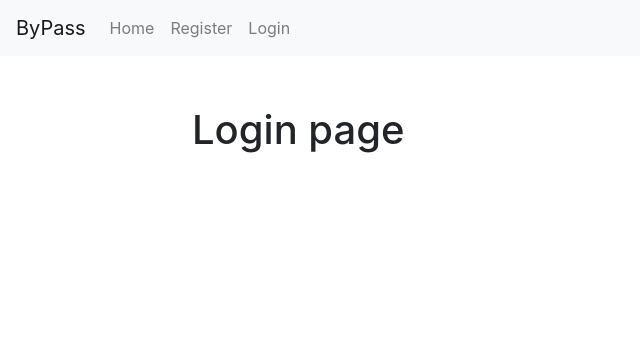
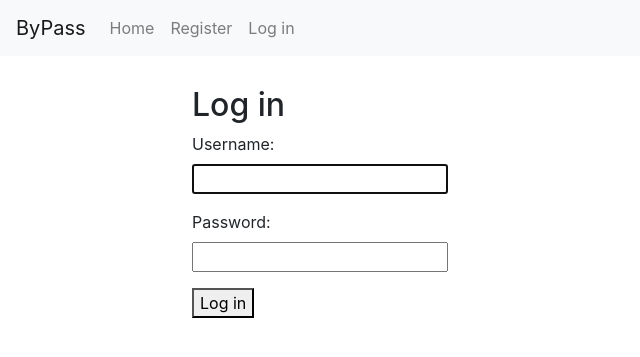
Before and after one commit to OnshaBogdan/by-pass, a Django app: page /login/ in a window 1280 px wide. Shown: the top 357 px of the page, without its empty margins (0-640 px from the left). Run offline with Django 3.2, Linux system fonts and the light colour scheme; some libraries are stand-ins or nearby versions.

Commit message:
registration and login finished. minor changes in html

```diff
--- a/bypass/bypass/settings.py
+++ b/bypass/bypass/settings.py
@@ -119,3 +119,6 @@ USE_TZ = True
 STATIC_URL = '/static/'
 
 AUTH_USER_MODEL = 'bypass_store.User'
+
+LOGIN_REDIRECT_URL = '/'
+LOGOUT_REDIRECT_URL = '/'
--- a/bypass/bypass/urls.py
+++ b/bypass/bypass/urls.py
@@ -18,5 +18,6 @@ from django.urls import path, include
 
 urlpatterns = [
     path('', include('bypass_store.urls')),
+    path('accounts/', include('django.contrib.auth.urls')),
     path('admin/', admin.site.urls),
 ]
--- a/bypass/bypass_store/forms.py
+++ b/bypass/bypass_store/forms.py
@@ -1,7 +1,14 @@
 from django import forms
-from django.contrib.auth.forms import UserCreationForm
+from django.contrib.auth.forms import UserCreationForm, AuthenticationForm
 
 from .models import User
+
+
+class LoginForm(AuthenticationForm):
+
+    class Meta:
+        model = User
+        fields = ('email', 'password', )
 
 
 class SignUpForm(UserCreationForm):
--- a/bypass/bypass_store/templates/bypass_store/base.html
+++ b/bypass/bypass_store/templates/bypass_store/base.html
@@ -11,27 +11,11 @@
           integrity="sha384-ggOyR0iXCbMQv3Xipma34MD+dH/1fQ784/j6cY/iJTQUOhcWr7x9JvoRxT2MZw1T" crossorigin="anonymous">
 </head>
 <body>
-<header class="navbar navbar-expand-lg navbar-light bg-light" style="margin: auto auto 50px">
-  <a class="navbar-brand" href="#">ByPass</a>
-  <button class="navbar-toggler" type="button" data-toggle="collapse" data-target="#navbarNav" aria-controls="navbarNav" aria-expanded="false" aria-label="Toggle navigation">
-    <span class="navbar-toggler-icon"></span>
-  </button>
-  <div class="collapse navbar-collapse" id="navbarNav">
-    <ul class="navbar-nav">
-      <li class="nav-item">
-        <a class="nav-link" href="{% url 'home_page'%}">Home</a>
-      </li>
-      <li class="nav-item">
-        <a class="nav-link" href="{% url 'sign_up_page'%}">Register</a>
-      </li>
-      <li class="nav-item">
-        <a class="nav-link" href="{% url 'sign_in_page'%}">Login</a>
-      </li>
-    </ul>
-  </div>
-</header>
 
-<div class="content" style="max-width: 70%; margin: auto">
+{% include "bypass_store/header.html" %}
+
+<div class="content" style="max-width: 70%; margin: auto auto 80px">
+
 
 
 {%block content%}
--- /dev/null
+++ b/bypass/bypass_store/templates/bypass_store/header.html
@@ -0,0 +1,29 @@
+<header class="navbar navbar-expand-lg navbar-light bg-light" style="margin: auto auto 30px">
+  <a class="navbar-brand" href="#">ByPass</a>
+  <button class="navbar-toggler" type="button" data-toggle="collapse" data-target="#navbarNav" aria-controls="navbarNav" aria-expanded="false" aria-label="Toggle navigation">
+    <span class="navbar-toggler-icon"></span>
+  </button>
+  <div class="collapse navbar-collapse" id="navbarNav">
+    <ul class="navbar-nav">
+      <li class="nav-item">
+        <a class="nav-link" href="{% url 'home_page'%}">Home</a>
+      </li>
+      {% if not user.is_authenticated %}
+      <li class="nav-item">
+        <a class="nav-link" href="{% url 'sign_up_page'%}">Register</a>
+      </li>
+      <li class="nav-item">
+        <a class="nav-link" href="{% url 'sign_in_page'%}">Log in</a>
+      </li>
+      {% endif %}
+      {% if user.is_authenticated %}
+        <li class="nav-item">
+          <a  class="nav-link" href="">{{ user.username }}</a>
+        </li>
+        <li class="nav-item">
+          <a class="nav-link" href="{% url 'sign_out_page'%}">Log out</a>
+        </li>
+      {% endif %}
+    </ul>
+  </div>
+</header>
--- a/bypass/bypass_store/templates/bypass_store/sign_in_template.html
+++ b/bypass/bypass_store/templates/bypass_store/sign_in_template.html
@@ -1,9 +1,26 @@
 {% extends 'bypass_store/base.html' %}
 
-{%block title%}
-<title>Sign In</title>
-{%endblock%}
-
 {%block content%}
-<h1>Login page</h1>
+{% if messages.error %}
+    {% for message in messages %}
+        <h3 style="color:red">message</h3>
+    {% endfor %}
+{% endif %}
+<h2>Log in</h2>
+  <form method="post">
+    {% csrf_token %}
+    {% for field in form %}
+      <p>
+        {{ field.label_tag }}<br>
+        {{ field }}
+        {% if field.help_text %}
+          <small style="color: grey">{{ field.help_text }}</small>
+        {% endif %}
+        {% for error in field.errors %}
+          <p style="color: red">{{ error }}</p>
+        {% endfor %}
+      </p>
+    {% endfor %}
+    <button type="submit">Log in</button>
+  </form>
 {% endblock%}
--- a/bypass/bypass_store/urls.py
+++ b/bypass/bypass_store/urls.py
@@ -6,4 +6,5 @@ urlpatterns = [
     path('', views.home, name='home_page'),
     path('register/', views.sign_up, name='sign_up_page'),
     path('login/', views.sign_in, name='sign_in_page'),
+    path('logout/', views.sign_out, name='sign_out_page'),
 ]
--- a/bypass/bypass_store/views.py
+++ b/bypass/bypass_store/views.py
@@ -1,11 +1,12 @@
-from django.contrib.auth import login, authenticate
+from django.contrib.auth import login, authenticate, logout
 from django.shortcuts import render, redirect
+from django.contrib import messages
 
-from .forms import SignUpForm
+from .forms import SignUpForm, LoginForm
 
 
 def home(request):
-    return render(request, 'bypass_store/home_template.html')
+    return render(request, 'bypass_store/home_template.html', {'user': request.user})
 
 
 def sign_up(request):
@@ -20,8 +21,29 @@ def sign_up(request):
             return redirect('home_page')
     else:
         form = SignUpForm()
-    return render(request, 'bypass_store/sign_up_template.html', {'form': form})
+    return render(request, 'bypass_store/sign_up_template.html', {'form': form, 'user': request.user})
 
 
 def sign_in(request):
-    return render(request, 'bypass_store/sign_in_template.html', context={})
+    if request.method == 'POST':
+        form = LoginForm(data=request.POST)
+        print(form.is_valid())
+        if form.is_valid():
+            username = form.cleaned_data.get('username')
+            raw_password = form.cleaned_data.get('password')
+            user = authenticate(username=username, password=raw_password)
+            print(user)
+            if not user:
+                messages.error(request, "Wrong login information")
+                return render(request, 'bypass_store/sign_in_template.html', {'form': form})
+            else:
+                login(request, user)
+                return redirect('home_page')
+    else:
+        form = LoginForm()
+    return render(request, 'bypass_store/sign_in_template.html', {'form': form, 'user': request.user})
+
+
+def sign_out(request):
+    logout(request)
+    return redirect('home_page')
```
